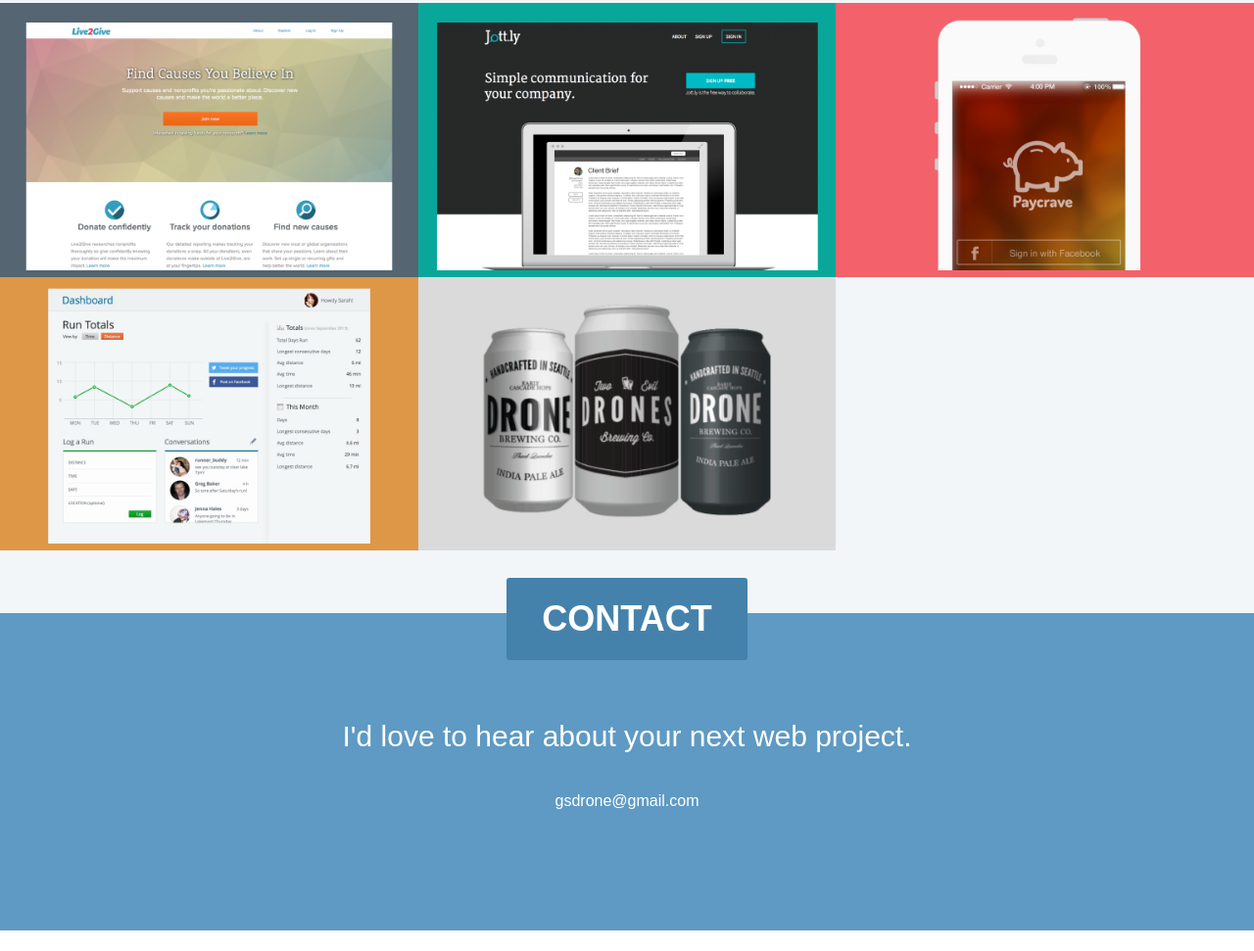
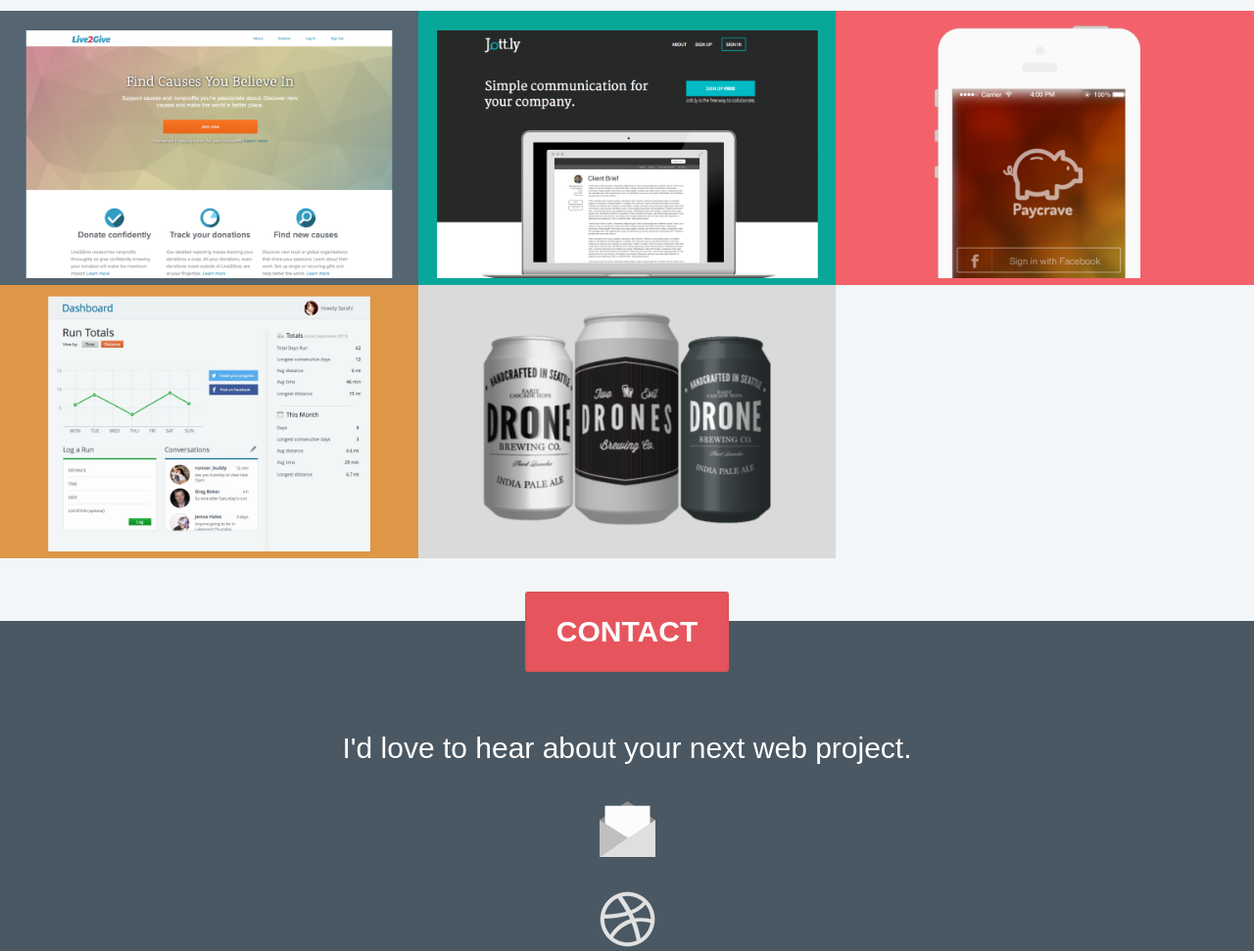
Before and after one commit to seadrone/portfolio, a plain HTML site: page index.html in a window 1280 px wide. Shown: the part 1826-2797 px from the top of the page at 98% size. Before the commit the page ends 2776 px from the top, so only its background shows below. Drawn offline with nearby package versions, Linux system fonts and the light colour scheme; a small style sheet from the web is missing.

Commit message:
tweak colors, add links

```diff
--- a/index.html
+++ b/index.html
@@ -162,8 +162,13 @@
     <p class="gamma push--ends">I'd love to hear about your next web project.</p>
   </div><!--
 --><div class="grid__cell unit-unit-2-3--desktop text--center">
-<p>gsdrone@gmail.com</p>
-</div>
+    <p>
+      <a href="mailto:gsdrone@gmail.com" class="email"><img src="img/email.png" alt=""></a>
+      <a href=""></a>
+    </p>
+    <p><a href="https://dribbble.com/seadrone"><img src="img/dribbble.png" alt=""></a></p>
+
+  </div>
 
 </div>
 
--- a/scss/_vars.scss
+++ b/scss/_vars.scss
@@ -3,18 +3,19 @@
 $padding: 1em;
 $brand-round: 3px;
 
-$color-blue: #5e9ac3;
-$color-bluer: #4482AC;
+$color-blue: #398FC2;
+$color-bluer: #4688AF;
 $color-blue-light: #3991C0;
-$color-pink: #f3626a;
-$color-gray: #474e5b;
+$color-pink: #FD6C74;
+$color-pinker: #E6555D;
+$color-gray: #4A5863;
 
 $font-sans:  SofiaProLight, Helevetica, sans-serif;
 $font-sans-heavy: SofiaProRegular, Helvetica, sans-serif;
 $font-sans-light:  SofiaProExtraLight, Helevetica, sans-serif;
 $font-sans-lighter:  SofiaProUltraLight, Helevetica, sans-serif;
 $font-serif: QuintURWT-Lig, serif;
-$body-font-color: #5f5f5f;
+$body-font-color: #787878;
 
 @mixin breakpoint($point) {
   @if $point == mid {
--- a/scss/style.scss
+++ b/scss/style.scss
@@ -35,7 +35,7 @@
 
 .headroom {
   position: fixed;
-  background-color: $color-blue;
+  background-color: $color-pink;
   padding-top:$padding/2;
   z-index: 9998;
   top: 0;
@@ -172,7 +172,7 @@
   bottom: 0;
   left: 0;
   overflow: hidden;
-  background-color: $color-blue;
+  background-color: $color-pink;
   height: 35%;
   @include breakpoint(mid) {
     height: 35%;
@@ -200,7 +200,7 @@
 }
 
 .sect-highlight {
-  background-color: $color-blue;
+  background-color: $color-pink;
   color: #fff;
   h1 {
     @include breakpoint(small) {
@@ -211,8 +211,15 @@
 }
 
 .sect-muted {
-  background-color: $color-blue;
+  background-color: $color-gray;
   color: #fff;
+}
+
+.email {
+  color: #fff;
+  text-decoration: none;
+  @extend .delta;
+  text-transform: lowercase;
 }
 
 .box {
@@ -228,8 +235,10 @@
 }
 
 .standout {
-  background-color: $color-bluer;
+  background-color: $color-pinker;
   color: #fff;
+  @extend .gamma;
+  border: 2px solid #DB5555;
   display:inline-block;
   padding: $padding/2 $padding;
   text-transform: uppercase;
@@ -252,7 +261,7 @@
   h3 {
     margin:0;
     padding: 0;
-    color: $color-blue;
+    color: $color-bluer;
   }
 }
 
```
Also changed, not shown: css/style.css, img/branding.png, img/branding@2x.png, img/dribbble.gif (added), img/dribbble.png (added), img/email.png (added), img/email@2x.png (added), img/emailhover.png (added), img/emailhover@2x.png (added), img/logo.png, img/logo@2x.png, 1 other file.
